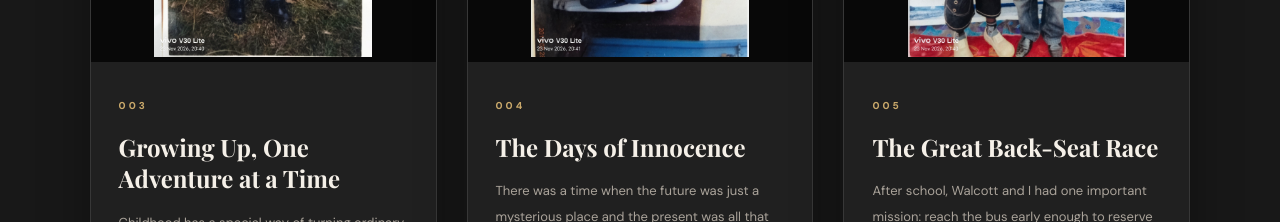
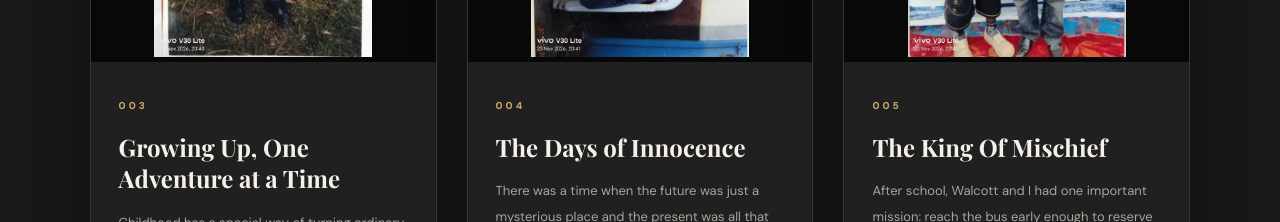
Before and after one commit to collo22017/MY-LIFE, a plain HTML site: page index.html in a window 1280 px wide. Shown: the part 3200-3422 px from the top of the page. Drawn offline with nearby package versions, Linux system fonts and the light colour scheme.

```diff
--- a/index.html
+++ b/index.html
@@ -275,7 +275,7 @@
 
                     <span class="card-number">005</span>
 
-                    <h3>The Great Back-Seat Race</h3>
+                    <h3>The King Of Mischief</h3>
 
                     <p>
                         After school, Walcott and I had one important
```
